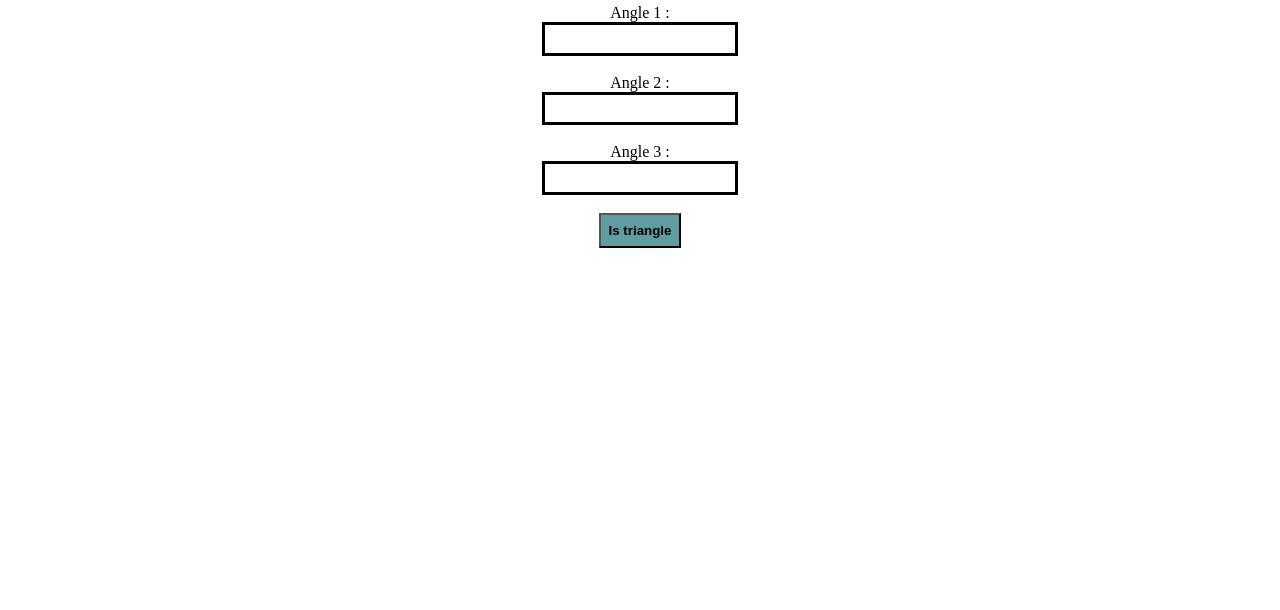
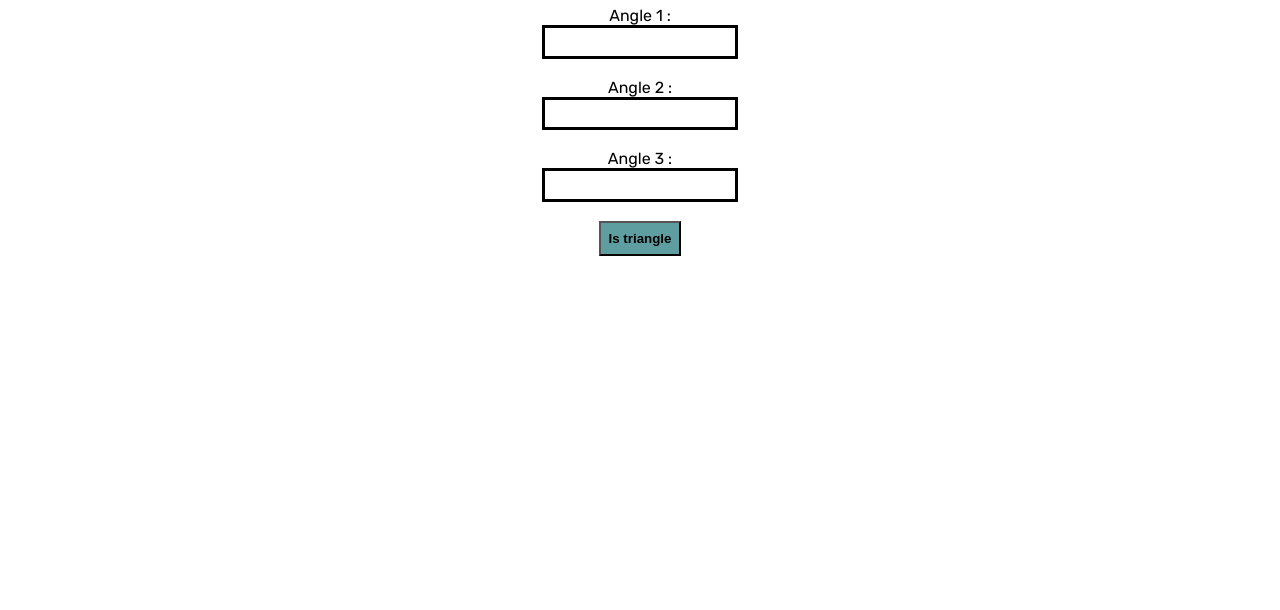
Before and after one commit to HeyRonak/Fun-with-triangle, a plain HTML site: page index.html in a window 1280 px wide. Shown: the part 190-800 px from the top of the page. Drawn offline with Linux system fonts and the light colour scheme.

Commit message:
style : new font added

```diff
--- a/app.js
+++ b/app.js
@@ -14,6 +14,7 @@ function checkTriangle(){
     var val2 = Number(inputs[1].value);
     var val3 = Number(inputs[2].value);
 
+
     if(  val1 === 0 || val2 === 0 || val3 === 0){
         outputEle.innerText=  "Please ! Enter all fields.";
     }else if(val1 < 0 || val2 < 0 || val3 < 0){
--- a/style.css
+++ b/style.css
@@ -1,5 +1,7 @@
+@import url('https://fonts.googleapis.com/css2?family=Rubik&display=swap');
 body{
     margin: 0px;
+    font-family: 'Rubik', sans-serif;
 }
 
 .nav{
```
